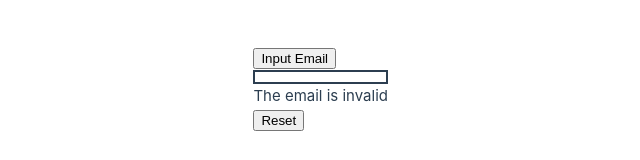
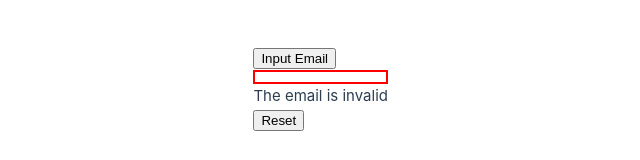
Before and after one commit to nazeliaslanyan/Vuej-js, a Vue app: page / in a window 1280 px wide. Shown: the part 311-471 px from the top of the page, without its empty margins (252-892 px from the left). Built offline with nearby package versions, Linux system fonts and the light colour scheme.

Commit message:
Added email styles

```diff
--- a/src/App.vue
+++ b/src/App.vue
@@ -34,7 +34,7 @@ export default {
 
     <button @click="checkEmail">Input Email</button>
 
-    <h1 >{{ email }}</h1>
+    <h1 :style="{ borderColor: emailIsValid ? 'green' : 'red' }">{{ email }}</h1>
     <h4 v-if="emailIsValid">The email is valid</h4>
     <h4 v-else>The email is invalid</h4>
 
```
